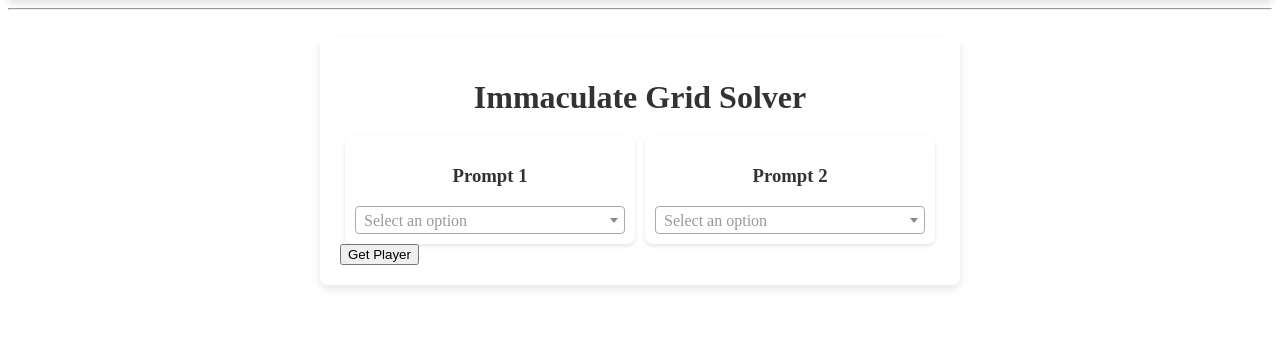
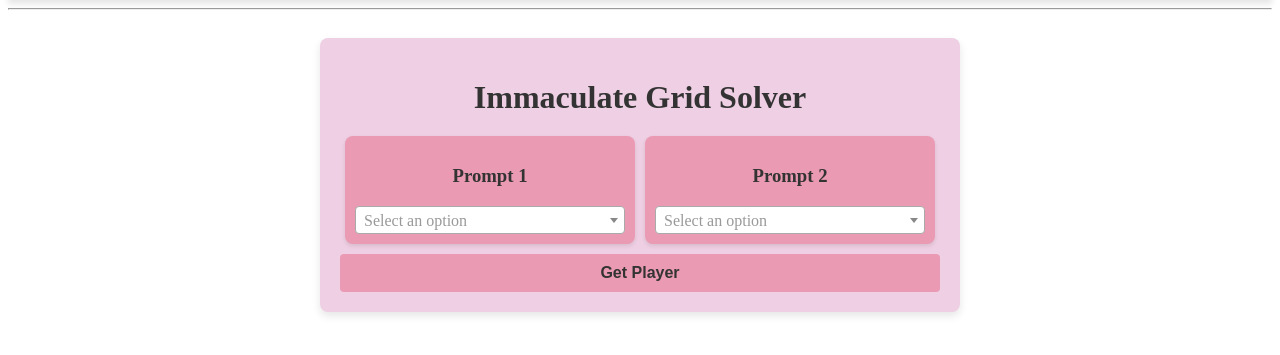
Before and after one commit to cateburglar/immaculateGrid, a Flask app: page /grid/ in a window 1280 px wide. Shown: the part 66-421 px from the top of the page. Run offline with Flask 3, Linux system fonts and the light colour scheme; the visitor is signed in with stand-in values (Sample User, id 1).

Commit message:
Adding styling to the get player button

```diff
--- a/app/static/css/grid.css
+++ b/app/static/css/grid.css
@@ -3,7 +3,7 @@
     max-width: 600px;
     margin: 0 auto;
     padding: 20px;
-    background-color: var(--french-gray);
+    background-color: var(--mimi-pink);
     border-radius: 8px;
     box-shadow: 0 4px 8px rgba(0, 0, 0, 0.1);
 }
@@ -27,7 +27,7 @@
     width: 45%;
     display: flex;
     flex-direction: column;
-    background-color: var(--white-smoke-hsl);
+    background-color: var(--amaranth-pink);
     margin: auto;
     padding: 10px;
     border-radius: 8px;
@@ -71,3 +71,22 @@
     border-radius: 4px;
     box-shadow: 0 1px 2px rgba(0, 0, 0, 0.1);
 }
+
+.submit-button {
+    display: flex;
+    width: 100%;
+    justify-content: center;
+    margin-top: 10px;
+    padding: 10px 20px;
+    font-size: 16px;
+    font-weight: bold;
+    color: var(--jet);
+    background-color: var(--amaranth-pink);
+    border: none;
+    border-radius: 4px;
+    cursor: pointer;
+}
+
+.submit-button:hover {
+    background-color: var(--rose-pompadour)
+}
```
